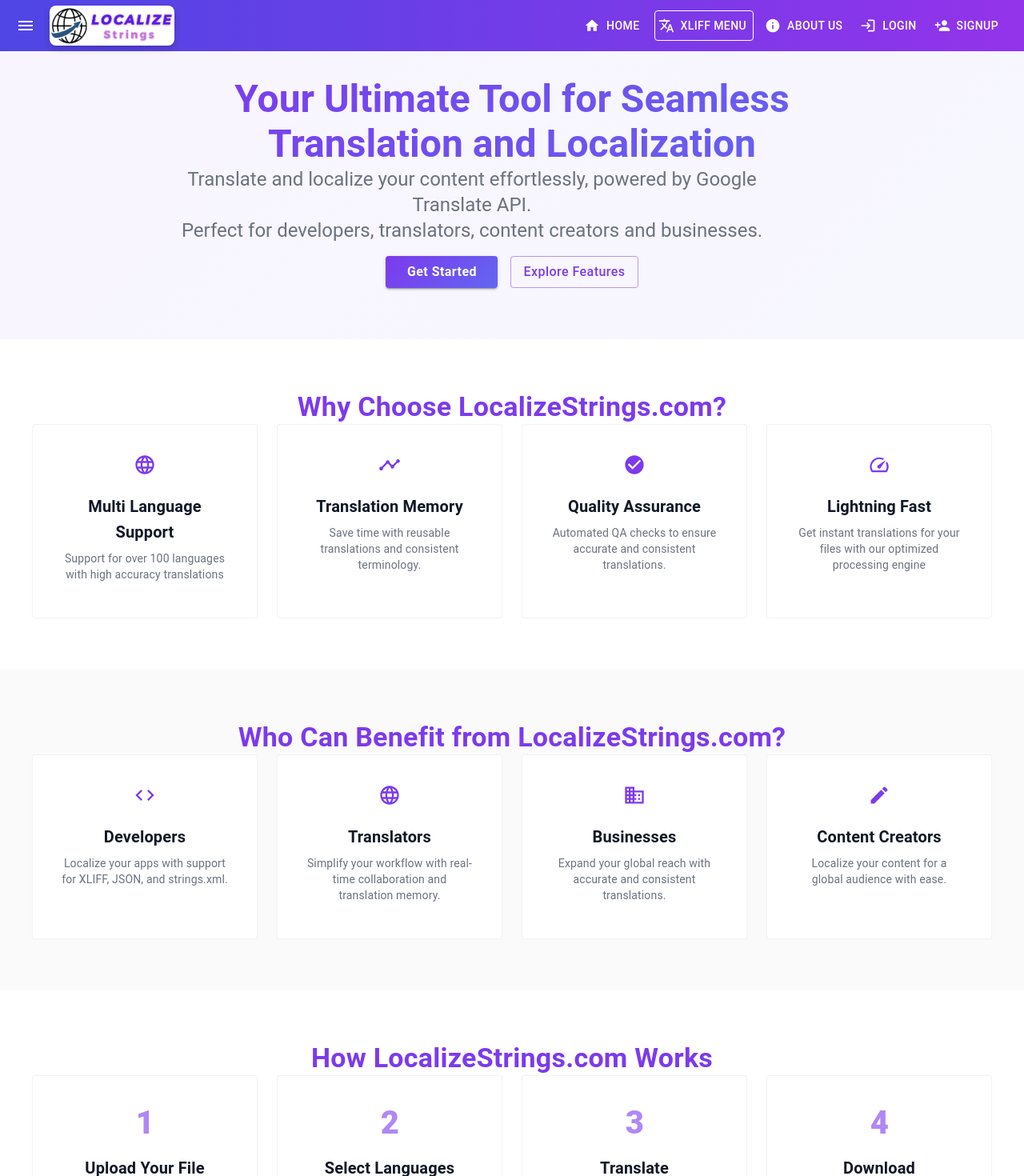
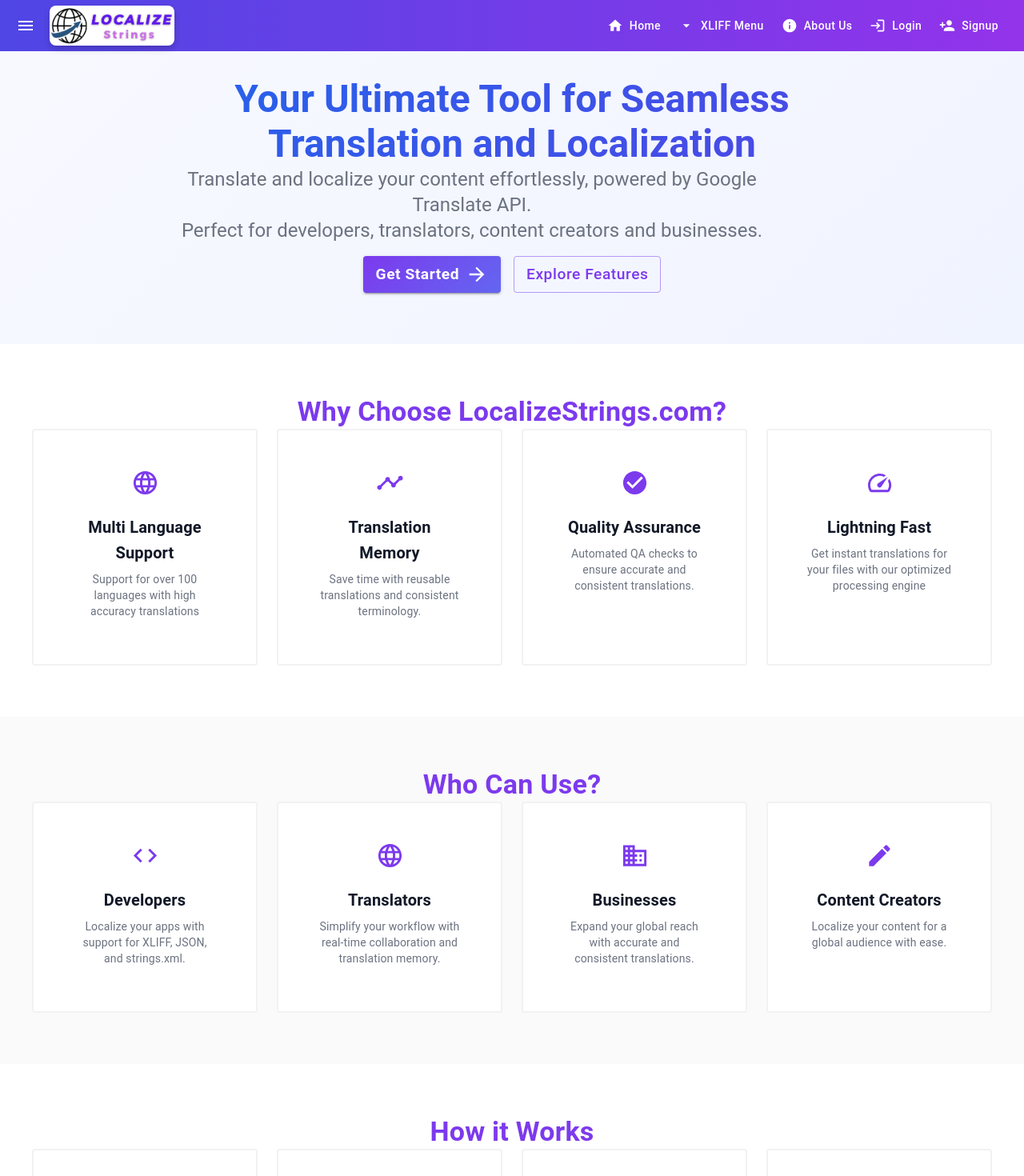
Before and after one commit to thefusionworksllc/localizestrings, a Next.js app: page / in a window 1280 px wide. Shown: the top 1470 px of the page at 80% size. Built offline with nearby package versions, Linux system fonts and the light colour scheme; no server answers.

Commit message:
Staged Version

```diff
--- a/src/app/layout.js
+++ b/src/app/layout.js
@@ -23,7 +23,9 @@
   Home as HomeIcon,
   Translate as TranslateIcon,
   CheckCircleOutlineOutlined as CheckCircle,
-  Star as StarIcon
+  Star as StarIcon,
+  ArrowDropDown,
+  ArrowDropUp
 } from '@mui/icons-material';
 import Head from 'next/head';
 import PublicIcon from '@mui/icons-material/Public';
@@ -85,10 +87,11 @@
           <title>Localize Strings</title>
         </Head>
         <AppBar
-          position="static"
+          position="fixed"
           sx={{
             background: 'linear-gradient(90deg, #4f46e5, #9333ea)',
-            boxShadow: 'none'
+            boxShadow: 'none',
+            zIndex: 1201,
           }}
         >
           <Toolbar >
@@ -128,32 +131,35 @@
                 Localize Strings
               </Typography>
             </Box>
-            <Box sx={{ ml: 'auto', display: 'flex', alignItems: 'center' }}>
+            <Box sx={{ ml: 'auto', display: 'flex', alignItems: 'center', display: { xs: 'none', md: 'flex' } }}>
               <Button
                 color="inherit"
                 onClick={() => handleNavigation('/')}
                 onMouseOver={(e) => e.currentTarget.style.transform = 'scale(1.15)'}
                 onMouseOut={(e) => e.currentTarget.style.transform = 'scale(1)'}
                 startIcon={<HomeIcon />}
-                sx={{ mr: '10px', '&:hover': {
+                sx={{
+                    mr: '10px',
+                    '&:hover': {
                         backgroundColor: 'rgba(255, 255, 255, 0.1)',
-                }}}
-
+                    },
+                    textTransform: 'none'
+                }}
               >
                 Home
               </Button>
               <Button
                 color="inherit"
                 onClick={handleMenuClick}
-                startIcon={<TranslateIcon />}
+                startIcon={<ArrowDropDown />}
                 onMouseOver={(e) => e.currentTarget.style.transform = 'scale(1.15)'}
                 onMouseOut={(e) => e.currentTarget.style.transform = 'scale(1)'}
                 sx={{
-                  border: '1px solid white',
                     borderRadius: '4px',
                     '&:hover': {
                         backgroundColor: 'rgba(255, 255, 255, 0.1)',
-                  }
+                    },
+                    textTransform: 'none'
                 }}
               >
                 XLIFF Menu
@@ -201,9 +207,13 @@
                 startIcon={<Info />}
                 onMouseOver={(e) => e.currentTarget.style.transform = 'scale(1.15)'}
                 onMouseOut={(e) => e.currentTarget.style.transform = 'scale(1)'}
-                sx={{ ml: '10px' , '&:hover': {
+                sx={{
+                    ml: '10px',
+                    '&:hover': {
                         backgroundColor: 'rgba(255, 255, 255, 0.1)',
-                }}}
+                    },
+                    textTransform: 'none'
+                }}
 
               >
                 About Us
@@ -243,8 +253,10 @@
                     startIcon={<LoginIcon />}
                     onMouseOver={(e) => e.currentTarget.style.transform = 'scale(1.15)'}
                     onMouseOut={(e) => e.currentTarget.style.transform = 'scale(1)'}
-                      sx={{ ml: '10px' , '&:hover': {
+                    sx={{ ml: '10px', textTransform: 'none', '&:hover': {
                       backgroundColor: 'rgba(255, 255, 255, 0.1)',
+                      textTransform: 'none'
+
                     }}}
                   >
                     Login
@@ -255,8 +267,9 @@
                     startIcon={<PersonAddIcon />}
                     onMouseOver={(e) => e.currentTarget.style.transform = 'scale(1.15)'}
                     onMouseOut={(e) => e.currentTarget.style.transform = 'scale(1)'}
-                    sx={{ ml: '10px' , '&:hover': {
+                    sx={{ ml: '10px', textTransform: 'none', '&:hover': {
                       backgroundColor: 'rgba(255, 255, 255, 0.1)',
+                      textTransform: 'none'
                     }}}
                   >
                     Signup
@@ -273,7 +286,7 @@
           onClose={toggleSidebar}
           PaperProps={{
             sx: {
-              width: 380,
+              width: 310,
               background: 'linear-gradient(135deg, rgba(79, 70, 229, 0.90), rgba(147, 51, 234, 0.90))',
               borderRadius: '0 16px 16px 0',
               padding: '24px 16px',
@@ -285,6 +298,7 @@
               height: '100%',
               display: 'flex',
               flexDirection: 'column',
+              marginBottom: '20px'
             }}
           >
             <Box sx={{ mb: 4, px: 2, display: 'flex', alignItems: 'center',borderBottom: '1px solid rgba(255, 255, 255, 0.3)' }}>
@@ -545,7 +559,9 @@
           </Box>
         </Drawer>
 
+        <Box sx={{ mt: '64px' }}>
           {children}
+        </Box>
       </>
     );
   };
--- a/src/app/page.js
+++ b/src/app/page.js
@@ -12,7 +12,8 @@
   Chip,
   Card,
   CardContent,
-  Avatar
+  Avatar,
+  Divider
 } from '@mui/material';
 import {
   Language,
@@ -30,7 +31,8 @@
   LinkedIn,
   GitHub,
   Pause,
-  PlayArrow
+  PlayArrow,
+  ArrowForward
 } from '@mui/icons-material';
 import { languages, popularLanguages, getLanguageName } from './utils/languages';
 import supabase from './supabaseClient'; // Importing the Supabase client
@@ -129,7 +131,7 @@
           <Typography
             variant="h3"
             className={styles.heroTitle}
-            sx={{ fontWeight: 600 }}
+            sx={{ fontWeight: 700 }}
           >
             Your Ultimate Tool for Seamless Translation and Localization
           </Typography>
@@ -148,12 +150,15 @@
               href="/xliff-online-translator"
               sx={{
                 textTransform: 'none',
-                fontSize: '1rem',
+                fontSize: '1.2rem',
                 minWidth: '140px',
-                fontWeight: 600
+                fontWeight: 600,
+                display: 'flex',
+                alignItems: 'center',
               }}
             >
               Get Started
+              <ArrowForward sx={{ ml: 1 , fontSize: '1.75rem'}} />
             </Button>
             <Button
               variant="outlined"
@@ -161,7 +166,7 @@
               href="/features"
               sx={{
                 textTransform: 'none',
-                fontSize: '1rem',
+                fontSize: '1.2rem',
                 minWidth: '140px'
               }}
             >
@@ -201,23 +206,23 @@
         <div className={styles.advantagesGrid}>
           {[
             {
-              icon: <Language sx={{ fontSize: 28 }} />,
+              icon: <Language sx={{ fontSize: 35   }} />,
               title: 'Multi Language Support',
               description: 'Support for over 100 languages with high accuracy translations'
             },
 
             {
-              icon: <Timeline sx={{ fontSize: 28 }} />,
+              icon: <Timeline sx={{ fontSize: 35 }} />,
               title: 'Translation Memory',
               description: 'Save time with reusable translations and consistent terminology.'
             },
             {
-              icon: <CheckCircle sx={{ fontSize: 28 }} />,
+              icon: <CheckCircle sx={{ fontSize: 35 }} />,
               title: 'Quality Assurance',
               description: 'Automated QA checks to ensure accurate and consistent translations.'
             },
             {
-              icon: <Speed sx={{ fontSize: 28 }} />,
+                icon: <Speed sx={{ fontSize: 35 }} />,
               title: 'Lightning Fast',
               description: 'Get instant translations for your files with our optimized processing engine'
             }
@@ -244,27 +249,27 @@
           className={styles.sectionTitle}
           sx={{ fontWeight: 700 }}
         >
-          Who Can Benefit from LocalizeStrings.com?
+          Who Can Use?
         </Typography>
         <div className={styles.useCasesGrid}>
           {[
             {
-              icon: <Code sx={{ fontSize: 28 }} />,
+              icon: <Code sx={{ fontSize: 35 }} />,
               title: 'Developers',
               description: 'Localize your apps with support for XLIFF, JSON, and strings.xml.'
             },
             {
-              icon: <Language sx={{ fontSize: 28 }} />,
+              icon: <Language sx={{ fontSize: 35 }} />,
               title: 'Translators',
               description: 'Simplify your workflow with real-time collaboration and translation memory.'
             },
             {
-              icon: <Business sx={{ fontSize: 28 }} />,
+              icon: <Business sx={{ fontSize: 35 }} />,
               title: 'Businesses',
               description: 'Expand your global reach with accurate and consistent translations.'
             },
             {
-              icon: <Create sx={{ fontSize: 28 }} />,
+              icon: <Create sx={{ fontSize: 35 }} />,
               title: 'Content Creators',
               description: 'Localize your content for a global audience with ease.'
             }
@@ -291,7 +296,7 @@
           className={styles.sectionTitle}
           sx={{ fontWeight: 700 }}
         >
-          How LocalizeStrings.com Works
+          How it Works
         </Typography>
         <div className={styles.stepsGrid}>
           {[
@@ -302,7 +307,7 @@
             },
             {
               step: 2,
-              title: 'Select Languages',
+              title: 'Select Language',
               description: 'Choose the source and target languages.'
             },
             {
@@ -322,7 +327,7 @@
                   variant="h1"
                   sx={{
                     color: '#7c3aed',
-                    opacity: 0.6,
+                    opacity: 0.8,
                     mb: 2,
                     fontSize: '2.5rem',
                     fontWeight: 800
@@ -353,7 +358,7 @@
               <CardContent>
                 <Box sx={{ display: 'flex', alignItems: 'center', mb: 2 }}>
                   <Avatar //src={testimonial.avatar}
-                  sx={{ mr: 2 , color: '#7c3aed',opacity: 0.6}} />
+                  sx={{ mr: 2 , color: '#7c3aed',opacity: 0.8}} />
                   <Box>
                     <Typography variant="h6">{testimonial.name}</Typography>
                     <Typography variant="body2" color="text.secondary">
@@ -439,6 +444,14 @@
             </Typography>
           </div>
           <div>
+            <Typography variant="h6" sx={{ color: 'white', mb: 2 }}>Services</Typography>
+            <ul className={styles.footerLinks}>
+              <li><Link href="/xliff-online-translator">XLIFF Translator</Link></li>
+              <li><Link href="/xliff-file-translator">XLIFF File Translator</Link></li>
+              <li><Link href="/xliff-validator">XLIFF Validator</Link></li>
+            </ul>
+          </div>
+          <div>
             <Typography variant="h6" sx={{ color: 'white', mb: 2 }}>Links</Typography>
             <ul className={styles.footerLinks}>
               <li><Link href="/features">Features</Link></li>
@@ -455,37 +468,7 @@
               <li><Link href="/terms-of-service">Terms of Service</Link></li>
             </ul>
           </div>
-          <div>
-            <Typography variant="h6" sx={{ color: 'white', mb: 2 }}>Newsletter</Typography>
-            <Typography variant="body2" sx={{ color: '#9ca3af', mb: 2 }}>
-              Subscribe to our newsletter for updates and tips on localization.
-            </Typography>
-            <div className={styles.newsletterForm}>
-              <TextField
-                variant="outlined"
-                placeholder="Enter your email"
-                value={email}
-                onChange={(e) => setEmail(e.target.value)}
-                sx={{
-                  input: { color: 'white' },
-                  '& .MuiOutlinedInput-root': {
-                    '& fieldset': { borderColor: '#4b5563' },
-                    '&:hover fieldset': { borderColor: '#6b7280' },
-                    '&.Mui-focused fieldset': { borderColor: '#7c3aed' }
-                  }
-                }}
-              />
-              <Button
-                variant="contained"
-                sx={{
-                  background: '#7c3aed',
-                  '&:hover': { background: '#6d28d9' }
-                }}
-              >
-                Subscribe
-              </Button>
-            </div>
-          </div>
+
         </div>
         <Box sx={{ mt: 4, display: 'flex', justifyContent: 'center', gap: 2 }}>
           <Facebook sx={{ color: '#9ca3af', cursor: 'pointer' }} />
@@ -493,6 +476,11 @@
           <LinkedIn sx={{ color: '#9ca3af', cursor: 'pointer' }} />
           <GitHub sx={{ color: '#9ca3af', cursor: 'pointer' }} />
         </Box>
+        <Divider className={styles.footerDivider} />
+
+          <Typography variant="body2" className={styles.copyright}>
+            © {new Date().getFullYear()} LocalizeStrings.com. All rights reserved.
+          </Typography>
       </footer>
     </div>
   );
--- a/src/app/page.module.css
+++ b/src/app/page.module.css
@@ -6,7 +6,7 @@
 /* Hero Section */
 .heroSection {
   padding: 2rem 1rem;
-  background: linear-gradient(135deg, rgba(124, 58, 237, 0.05) 0%, rgba(99, 102, 241, 0.05) 100%);
+  background: linear-gradient(135deg, #f8f9ff 0%, #f0f4ff 100%);
   text-align: center;
   position: relative;
   overflow: hidden;
@@ -25,7 +25,7 @@
   color: #1a1a1a;
   margin-bottom: 2rem;
   line-height: 1.3;
-  background: linear-gradient(135deg, #7c3aed 0%, #6366f1 100%);
+  background: linear-gradient(135deg, #2563eb 0%, #4f46e5 100%);
   -webkit-background-clip: text;
   -webkit-text-fill-color: transparent;
 }
@@ -119,13 +119,28 @@
   padding: 1.25rem;
   background: white;
   border-radius: 8px;
-  border: 1px solid rgba(0, 0, 0, 0.05);
+  border: 2px solid rgba(0, 0, 0, 0.05);
   transition: all 0.3s ease;
+  box-shadow: 0 4px 6px rgba(0, 0, 0, 0.05);
+  height: 100%;
+  display: flex;
+  flex-direction: column;
+  justify-content: space-between;
+  align-items: center;
+  text-align: center;
+  padding: 2rem;
 }
 
 .advantageCard:hover {
   transform: translateY(-4px);
   box-shadow: 0 12px 24px rgba(0, 0, 0, 0.05);
+  height: 100%;
+  display: flex;
+  flex-direction: column;
+  justify-content: space-between;
+  align-items: center;
+  text-align: center;
+  padding: 2rem;
 }
 
 /* Use Cases Section */
@@ -148,6 +163,7 @@
   padding: 4rem 2rem;
   background: white;
   text-align: center;
+  height: 100%;
 }
 
 .stepsGrid {
@@ -156,6 +172,7 @@
   gap: 1.5rem;
   max-width: 1200px;
   margin: 0 auto;
+  height: 100%;
 }
 
 /* Testimonials Section */
@@ -216,7 +233,7 @@
 
 /* Call-to-Action Section */
 .ctaSection {
-  padding: 4rem 2rem;
+  padding: 6rem 2rem;
   background: linear-gradient(135deg, #7c3aed 0%, #6366f1 100%);
   color: white;
   text-align: center;
@@ -232,7 +249,7 @@
 .footerGrid {
   display: grid;
   grid-template-columns: repeat(auto-fit, minmax(200px, 1fr));
-  gap: 2rem;
+  gap: 1rem;
   max-width: 1200px;
   margin: 0 auto;
 }
@@ -308,3 +325,12 @@
   justify-content: center;
   margin-top: 0.5rem;
 }
+.footerDivider {
+  background-color: rgba(255, 255, 255, 0.1) !important;
+  margin: 2rem 0 !important;
+}
+.copyright {
+  text-align: center;
+  font-size: 0.875rem;
+  color: #9ca3af;
+}
```
Lines whose indentation alone changed are shown as unchanged.
